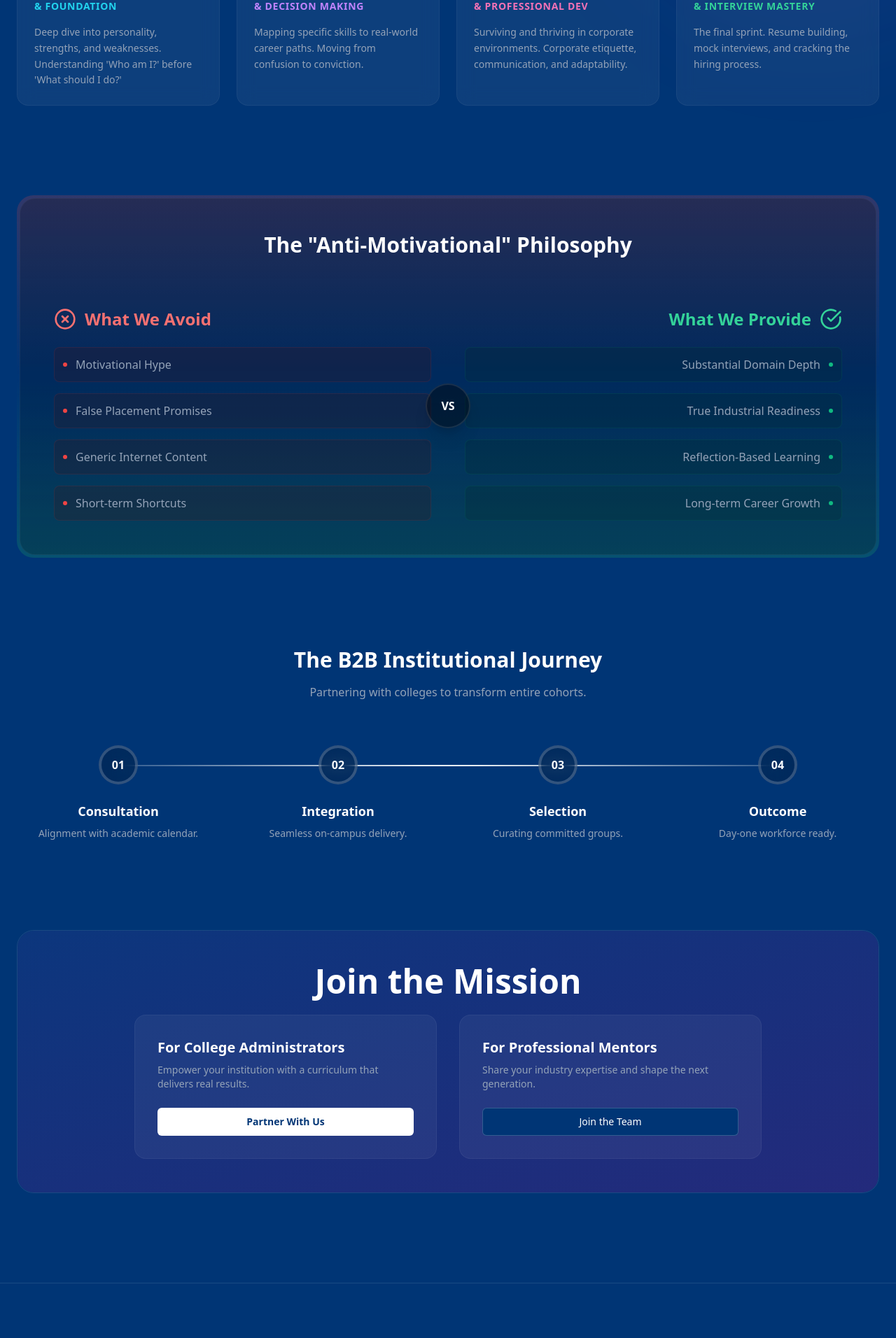
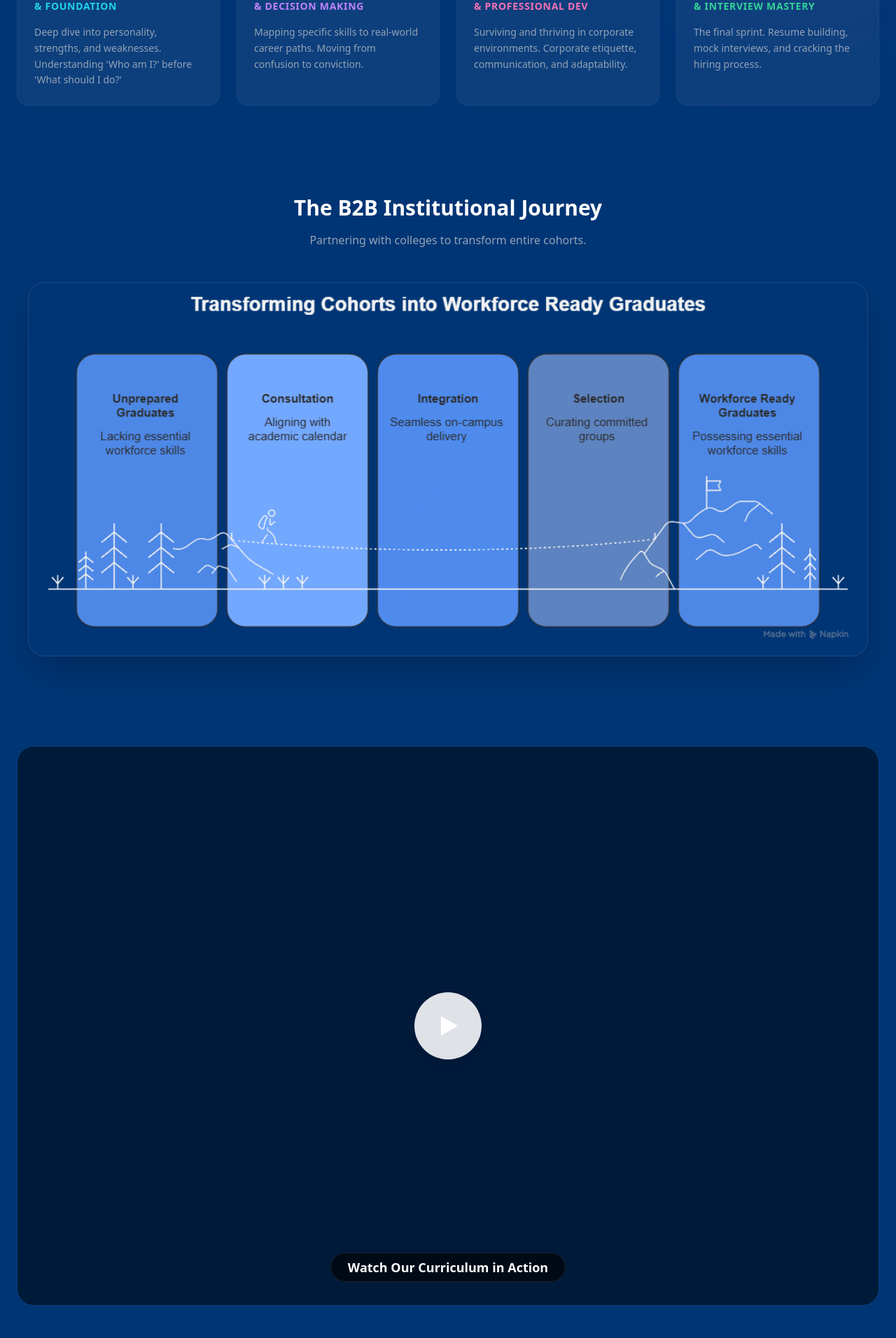
Before and after one commit to Oxihigh/Hayagreeva-website, a Next.js app: page /courses in a window 1280 px wide. Shown: the part 874-2786 px from the top of the page at 70% size. Built offline with nearby package versions, Linux system fonts and the light colour scheme.

Commit message:
course page changed

```diff
--- a/app/courses/page.tsx
+++ b/app/courses/page.tsx
@@ -5,6 +5,7 @@ import { ScrollAnimation } from '@/components/ui/scroll-animation'
 import { ArrowLeft, BookOpen, Brain, Briefcase, Heart, Monitor, CheckCircle, XCircle, Users, Compass, TrendingUp, Zap, Target, Layers } from 'lucide-react'
 import Link from 'next/link'
 import { motion } from 'framer-motion'
+import Image from 'next/image'
 
 export default function CoursesPage() {
   return (
@@ -27,11 +28,11 @@ export default function CoursesPage() {
               className="inline-block"
             >
               <h1 className="text-5xl md:text-7xl font-bold mb-6 tracking-tight bg-clip-text text-transparent bg-gradient-to-r from-white via-primary to-blue-300 drop-shadow-2xl">
-                The Course Curriculum
+                The Next Chapter
               </h1>
             </motion.div>
             <p className="text-xl md:text-2xl text-slate-400 mb-12 font-light max-w-2xl mx-auto">
-              The Next Chapter: <span className="text-white font-medium">Career Alignment & Life Readiness</span>
+              <span className="text-white font-medium">Career Alignment & Life Readiness</span>
             </p>
 
             <div className="max-w-3xl mx-auto">
@@ -117,6 +118,67 @@ export default function CoursesPage() {
           </ScrollAnimation>
         </section>
 
+        {/* B2B Model Journey */}
+        <section className="mb-32 relative">
+          <ScrollAnimation>
+            <div className="text-center mb-12">
+              <h2 className="text-3xl font-bold mb-4 text-white">The B2B Institutional Journey</h2>
+              <p className="text-slate-400">Partnering with colleges to transform entire cohorts.</p>
+            </div>
+
+            {/* Desktop View - Image */}
+            <div className="hidden md:block relative w-full mt-12 px-4">
+              <div className="rounded-3xl overflow-hidden border border-white/10 shadow-2xl">
+                <Image
+                  src="/The B2B Institutional Journey - visual selection.png"
+                  alt="The B2B Institutional Journey Diagram"
+                  width={1920}
+                  height={1080}
+                  className="w-full h-auto object-cover"
+                  priority
+                />
+              </div>
+            </div>
+
+            {/* Mobile View (Vertical Stack) */}
+            <div className="md:hidden space-y-12 relative pl-8 border-l-2 border-primary/20 ml-4 mt-12">
+              {[
+                { title: "Unprepared Graduates", desc: "Lacking essential workforce skills.", icon: Brain, color: "text-slate-400", bg: "from-slate-500/20" },
+                { title: "Consultation", desc: "Alignment with academic calendar.", icon: Layers, color: "text-blue-400", bg: "from-blue-500/20" },
+                { title: "Integration", desc: "Seamless on-campus delivery.", icon: Zap, color: "text-purple-400", bg: "from-purple-500/20" },
+                { title: "Selection", desc: "Curating committed groups.", icon: Users, color: "text-pink-400", bg: "from-pink-500/20" },
+                { title: "Workforce Ready", desc: "Possessing essential skills.", icon: Target, color: "text-emerald-400", bg: "from-emerald-500/20" }
+              ].map((item, i) => (
+                <div key={i} className="relative">
+                  <div className={`absolute -left-[41px] top-0 w-5 h-5 rounded-full border-4 border-black bg-${item.color.split('-')[1]}-500`}></div>
+                  <div className="flex gap-4">
+                    <div className={`w-16 h-16 rounded-xl bg-gradient-to-br ${item.bg} to-transparent border border-white/10 flex items-center justify-center shrink-0`}>
+                      <item.icon className={`w-8 h-8 ${item.color}`} />
+                    </div>
+                    <div>
+                      <h3 className="text-xl font-bold text-white mb-1">{item.title}</h3>
+                      <p className="text-slate-400 text-sm">{item.desc}</p>
+                    </div>
+                  </div>
+                </div>
+              ))}
+            </div>
+          </ScrollAnimation>
+        </section>
+
+        {/* Video Placeholder */}
+        <section className="h-[60vh] md:h-screen w-full bg-transparent flex items-center justify-center relative overflow-hidden mb-32 rounded-3xl border border-white/5">
+          <div className="absolute inset-0 bg-black/50 transition-colors"></div>
+          <div className="absolute inset-0 flex items-center justify-center">
+            <div className="w-24 h-24 rounded-full bg-primary/90 flex items-center justify-center pl-1 shadow-lg cursor-pointer hover:scale-110 transition-transform hover:shadow-primary/50">
+              <div className="w-0 h-0 border-t-[14px] border-t-transparent border-l-[24px] border-l-white border-b-[14px] border-b-transparent"></div>
+            </div>
+          </div>
+          <div className="absolute bottom-10 text-center w-full">
+            <span className="text-lg font-bold bg-black/60 px-6 py-2 rounded-full text-white backdrop-blur-sm border border-white/10">Watch Our Curriculum in Action</span>
+          </div>
+        </section>
+
         {/* The "Anti-Motivational" Philosophy */}
         <section className="mb-32">
           <ScrollAnimation>
@@ -167,36 +229,6 @@ export default function CoursesPage() {
           </ScrollAnimation>
         </section>
 
-        {/* B2B Model Journey */}
-        <section className="mb-32">
-          <ScrollAnimation>
-            <div className="text-center mb-16">
-              <h2 className="text-3xl font-bold mb-4 text-white">The B2B Institutional Journey</h2>
-              <p className="text-slate-400">Partnering with colleges to transform entire cohorts.</p>
-            </div>
-
-            <div className="grid grid-cols-1 md:grid-cols-4 gap-6 relative">
-              {/* Connecting Line (Desktop) */}
-              <div className="hidden md:block absolute top-[28px] left-[12%] right-[12%] h-0.5 bg-gradient-to-r from-primary/20 via-primary to-primary/20 -z-10"></div>
-
-              {[
-                { step: "01", title: "Consultation", desc: "Alignment with academic calendar." },
-                { step: "02", title: "Integration", desc: "Seamless on-campus delivery." },
-                { step: "03", title: "Selection", desc: "Curating committed groups." },
-                { step: "04", title: "Outcome", desc: "Day-one workforce ready." }
-              ].map((item, i) => (
-                <div key={i} className="flex flex-col items-center text-center group">
-                  <div className="w-14 h-14 rounded-full bg-black/20 border-4 border-primary/20 flex items-center justify-center font-bold text-primary mb-6 group-hover:scale-110 group-hover:border-primary group-hover:shadow-[0_0_20px_rgba(37,99,235,0.5)] transition-all duration-300 z-10 backdrop-blur-md">
-                    {item.step}
-                  </div>
-                  <h3 className="text-lg font-bold text-white mb-2">{item.title}</h3>
-                  <p className="text-sm text-slate-400">{item.desc}</p>
-                </div>
-              ))}
-            </div>
-          </ScrollAnimation>
-        </section>
-
         {/* Call to Action */}
         <ScrollAnimation>
           <div className="relative rounded-3xl overflow-hidden p-12 text-center border border-white/10">
@@ -222,7 +254,6 @@ export default function CoursesPage() {
             </div>
           </div>
         </ScrollAnimation>
-
       </main>
     </div>
   )
--- a/app/team/page.tsx
+++ b/app/team/page.tsx
@@ -31,7 +31,7 @@ export default function TeamPage() {
                         </motion.div>
                         <p className="text-xl md:text-2xl text-slate-400 mb-12 font-light max-w-4xl mx-auto">
                             <span className="md:whitespace-nowrap">We believe that students should only learn from those who have truly "been there".</span><br />
-                            <span className="text-white font-medium">Practitioners, not just Professors.</span>
+                            <span className="text-white font-medium">Practitioners! not just Professors.</span>
                         </p>
                     </div>
                 </ScrollAnimation>
--- a/components/ui/navbar.tsx
+++ b/components/ui/navbar.tsx
@@ -16,7 +16,7 @@ export function Navbar() {
             <div className="flex items-center justify-between px-6 py-3 rounded-full bg-white/5 backdrop-blur-xl border border-white/10 shadow-lg ring-1 ring-white/5">
                 <Link
                     href="/"
-                    className="flex items-center gap-2 bg-white px-2 py-1 rounded-[25px]"
+                    className="flex items-center gap-2 bg-white px-2 py-1 rounded-[20px]"
                     onClick={() => window.scrollTo({ top: 0, behavior: 'smooth' })}
                 >
                     <Image
@@ -32,7 +32,7 @@ export function Navbar() {
                 <div className="hidden md:flex items-center gap-8">
                     {[
                         { name: 'Home', href: '/' },
-                        { name: 'Our Course', href: '/courses' },
+                        { name: 'Our Courses', href: '/courses' },
                         { name: 'Mentors', href: '/team' },
                         { name: 'About', href: '/about' },
                     ].map((item) => (
```
Also changed, not shown: public/The B2B Institutional Journey - visual selection (1).png (added), public/The B2B Institutional Journey - visual selection.png (added).
